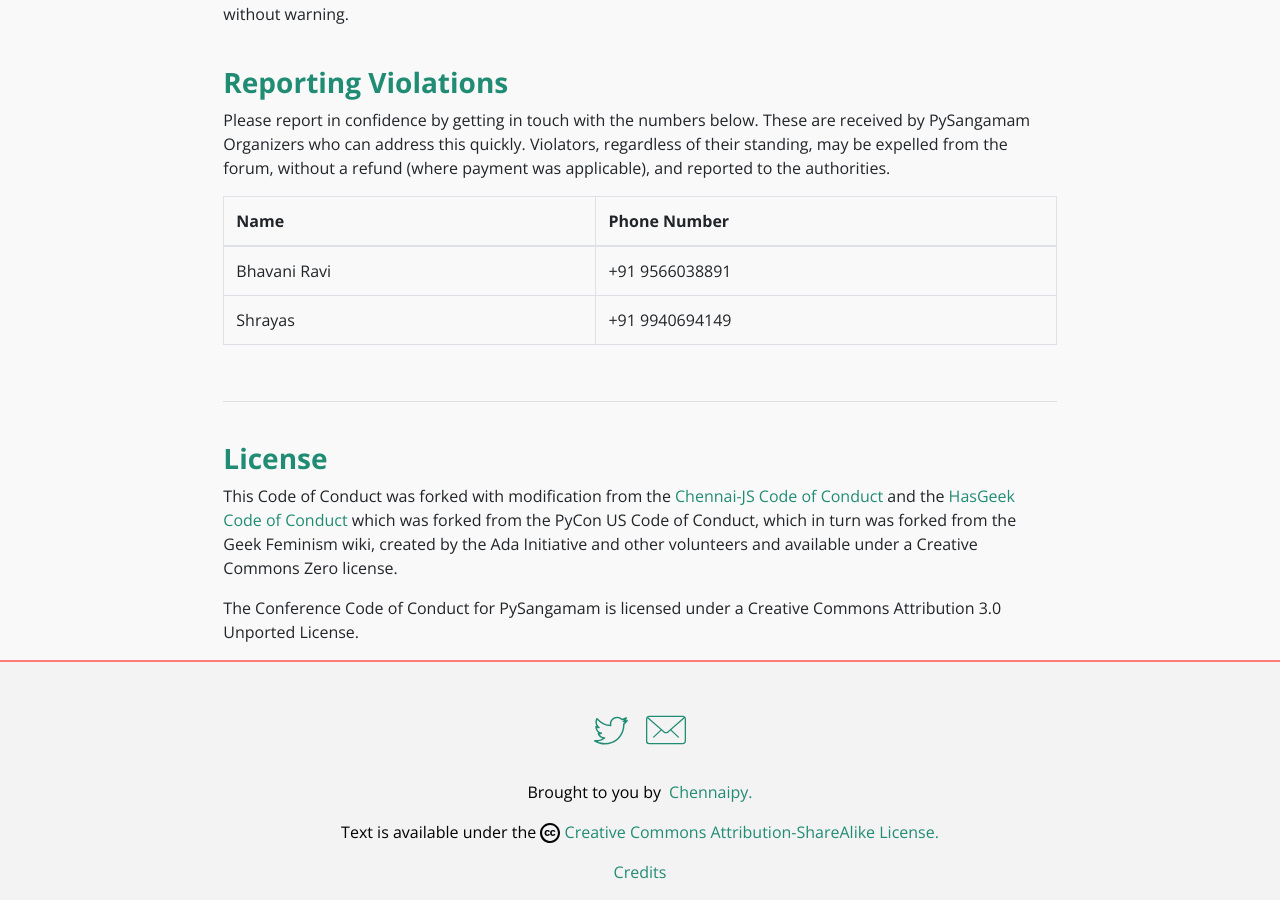
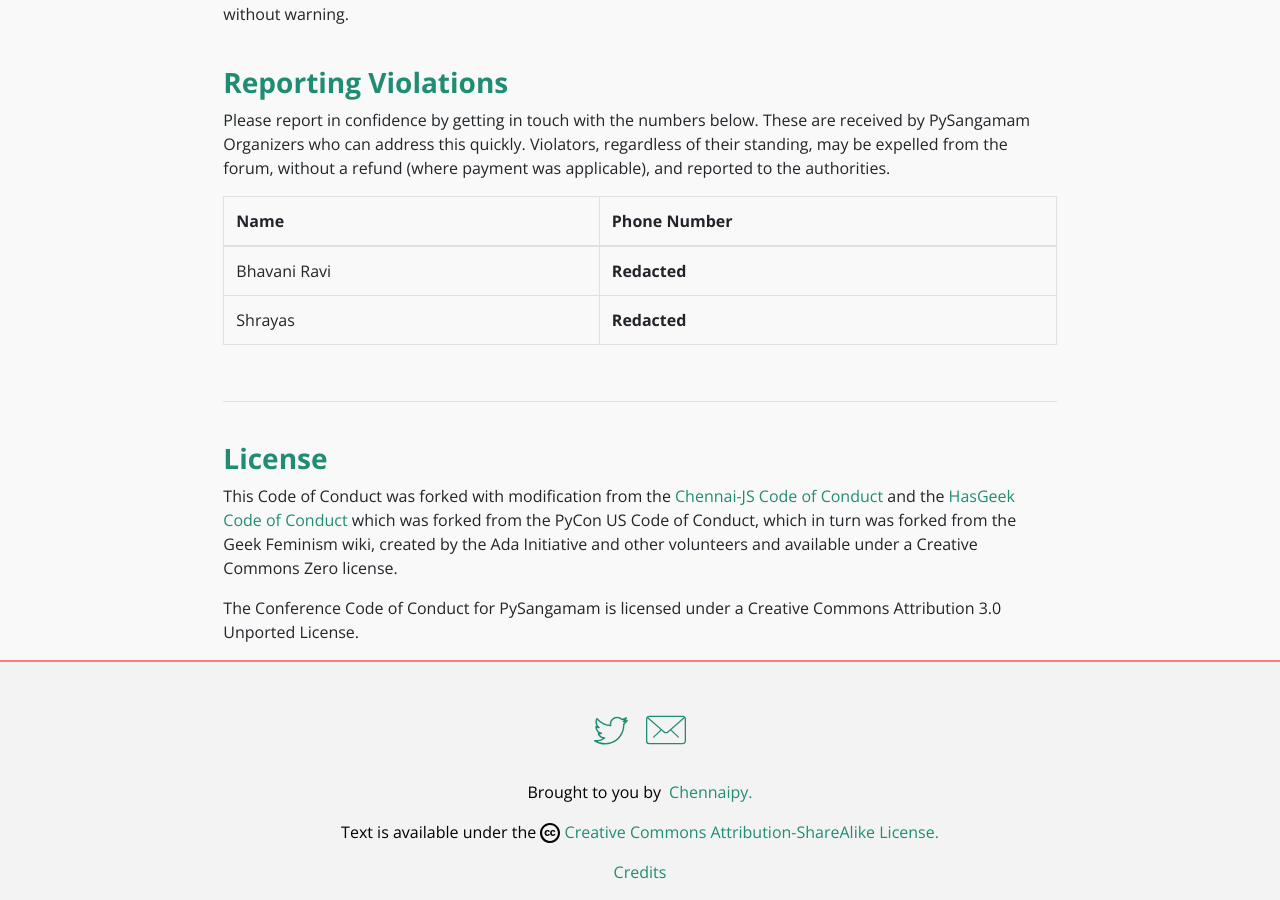
Before and after one commit to PySangamam/website, a Jekyll site: the page built from code-of-business-conduct.html, in a window 1280 px wide and 900 px high, scrolled down 2064 px. Built offline with Jekyll 4.4.1, drawn with Linux system fonts in a browser that asks for light colours.

Commit message:
Update code-of-business-conduct.html

```diff
--- a/code-of-business-conduct.html
+++ b/code-of-business-conduct.html
@@ -110,11 +110,11 @@
           <tbody>
             <tr>
               <td>Bhavani Ravi</td>
-              <td>+91 9566038891</td>
+              <td><b>Redacted</b></td>
             </tr>
             <tr>
               <td>Shrayas</td>
-              <td>+91 9940694149</td>
+              <td><b>Redacted</b></td>
             </tr>
         </table>
         <br/>
```
